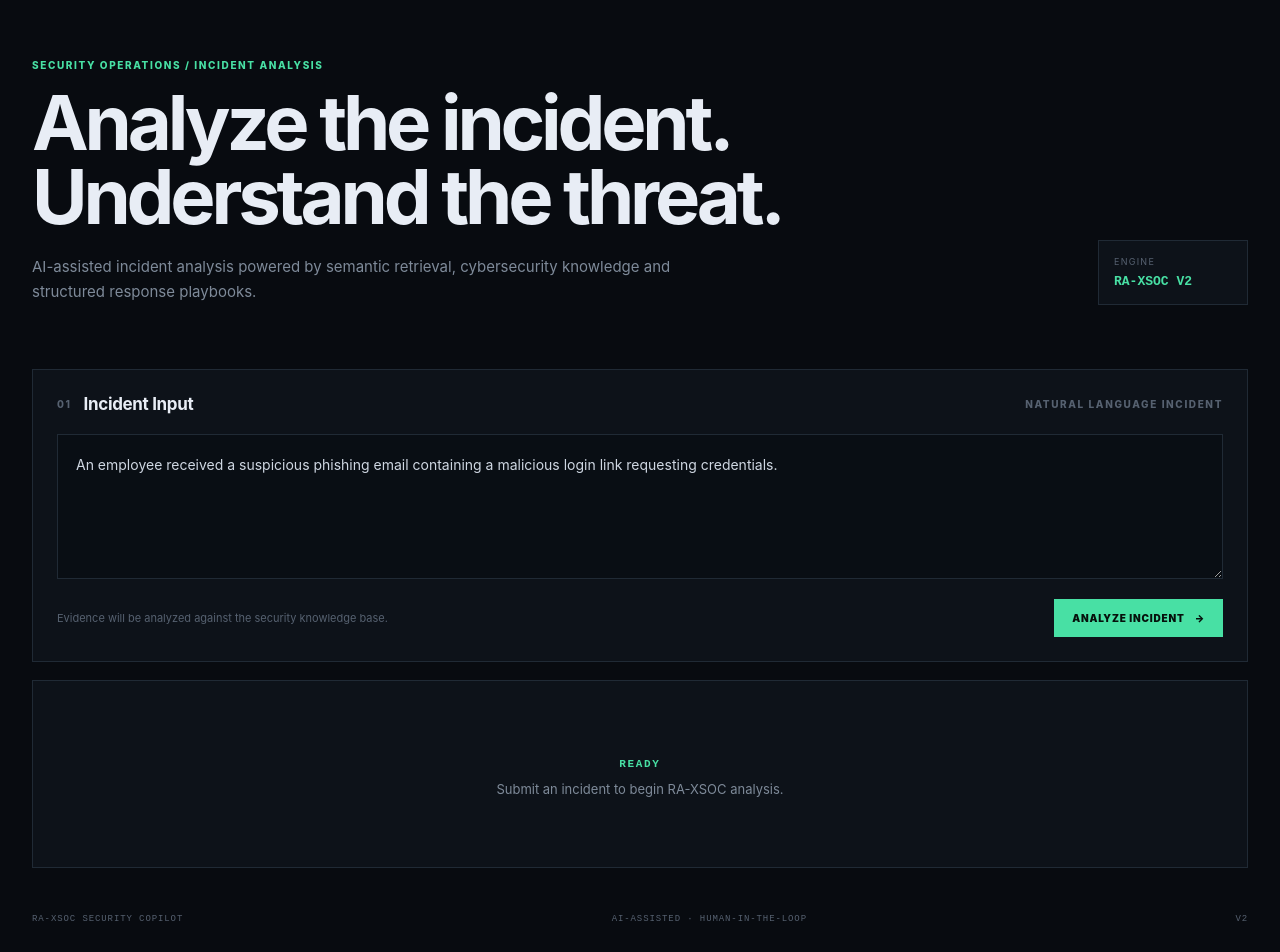
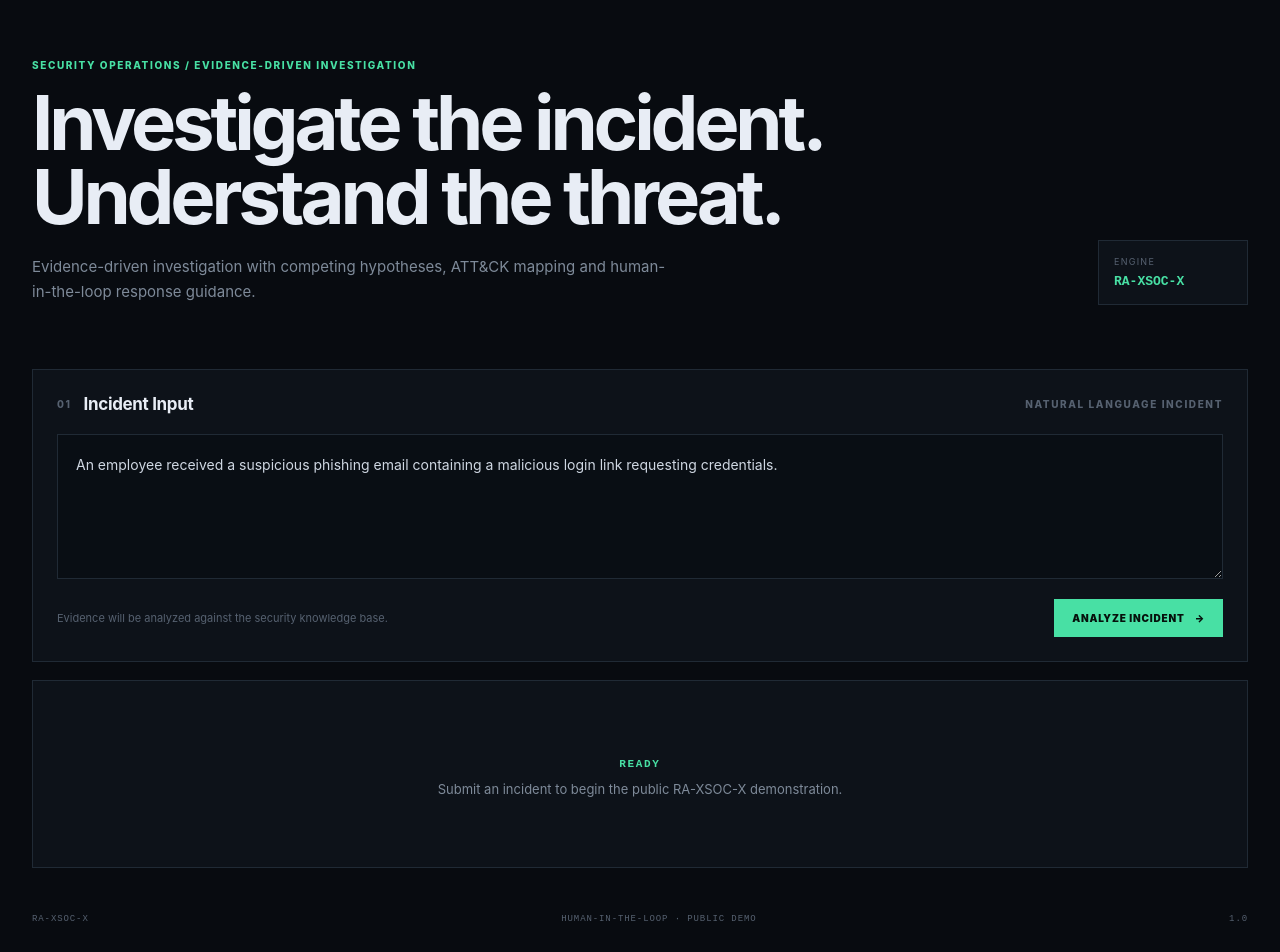
Before and after one commit to Sarma9273/ra-xsoc-security-copilot, a React (Vite) app in the folder frontend/: page / in a window 1280 px wide. Shown: the part 111-1063 px from the top of the page. Built offline with nearby package versions, Linux system fonts and the light colour scheme; no server answers.

Commit message:
feat: brand frontend as RA-XSOC-X public demo

```diff
--- a/frontend/src/App.tsx
+++ b/frontend/src/App.tsx
@@ -1,6 +1,5 @@
 import { useState } from "react";
 import "./App.css";
-
 import Header from "./components/Header";
 import IncidentInput from "./components/IncidentInput";
 import AnalysisSummary from "./components/AnalysisSummary";
@@ -8,12 +7,10 @@ import EvidencePanel from "./components/EvidencePanel";
 import Alternatives from "./components/Alternatives";
 import ResponsePlaybook from "./components/ResponsePlaybook";
 import IntelligenceTelemetry from "./components/IntelligenceTelemetry";
-
 import { analyzeIncident, ApiRequestError } from "./services/api";
 import type { AnalyzeResponse } from "./types/api";
 
-const defaultIncident =
-  "An employee received a suspicious phishing email containing a malicious login link requesting credentials.";
+const defaultIncident = "An employee received a suspicious phishing email containing a malicious login link requesting credentials.";
 
 function App() {
   const [incident, setIncident] = useState(defaultIncident);
@@ -23,100 +20,43 @@ function App() {
 
   async function handleAnalyze() {
     const description = incident.trim();
-
-    if (!description) {
-      setError("Please enter a security incident description.");
+    if (!description) { setError("Please enter a security incident description."); setAnalysis(null); return; }
+    setLoading(true); setError(null);
+    try { setAnalysis(await analyzeIncident({ description })); }
+    catch (error) {
+      setError(error instanceof ApiRequestError ? `${error.message} (${error.status})` : "Unable to analyze incident.");
       setAnalysis(null);
-      return;
-    }
-
-    setLoading(true);
-    setError(null);
-
-    try {
-      const result = await analyzeIncident({
-        description,
-      });
-
-      setAnalysis(result);
-    } catch (error) {
-      if (error instanceof ApiRequestError) {
-        setError(`${error.message} (${error.status})`);
-      } else {
-        setError("Unable to connect to the RA-XSOC API.");
-      }
-
-      setAnalysis(null);
-    } finally {
-      setLoading(false);
-    }
+    } finally { setLoading(false); }
   }
 
   return (
     <main className="app-shell">
-      <Header modelVersion={analysis?.model_version ?? "ra-xsoc-v2"} />
-
+      <Header modelVersion={analysis?.model_version ?? "ra-xsoc-x-browser-demo-1.0"} />
       <section className="hero">
         <div>
-          <p className="eyebrow">SECURITY OPERATIONS / INCIDENT ANALYSIS</p>
-
-          <h1>
-            Analyze the incident.
-            <br />
-            Understand the threat.
-          </h1>
-
-          <p className="hero-copy">
-            AI-assisted incident analysis powered by semantic retrieval,
-            cybersecurity knowledge and structured response playbooks.
-          </p>
+          <p className="eyebrow">SECURITY OPERATIONS / EVIDENCE-DRIVEN INVESTIGATION</p>
+          <h1>Investigate the incident.<br />Understand the threat.</h1>
+          <p className="hero-copy">Evidence-driven investigation with competing hypotheses, ATT&CK mapping and human-in-the-loop response guidance.</p>
         </div>
-
-        <div className="version-badge">
-          <span>ENGINE</span>
-          <strong>RA-XSOC V2</strong>
-        </div>
+        <div className="version-badge"><span>ENGINE</span><strong>RA-XSOC-X</strong></div>
       </section>
-
-      <IncidentInput
-        incident={incident}
-        loading={loading}
-        error={error}
-        onChange={setIncident}
-        onAnalyze={handleAnalyze}
-      />
-
+      <IncidentInput incident={incident} loading={loading} error={error} onChange={setIncident} onAnalyze={handleAnalyze} />
       {analysis ? (
         <>
           <AnalysisSummary analysis={analysis} />
-
           <EvidencePanel analysis={analysis} />
-
           <IntelligenceTelemetry analysis={analysis} />
-
           <Alternatives analysis={analysis} />
-
           <ResponsePlaybook analysis={analysis} />
         </>
       ) : (
         <section className="empty-state">
           <span>{loading ? "ANALYZING" : "READY"}</span>
-
-          <p>
-            {loading
-              ? "RA-XSOC is processing the incident."
-              : "Submit an incident to begin RA-XSOC analysis."}
-          </p>
+          <p>{loading ? "RA-XSOC-X is processing the incident." : "Submit an incident to begin the public RA-XSOC-X demonstration."}</p>
         </section>
       )}
-
-      <footer>
-        <span>RA-XSOC SECURITY COPILOT</span>
-        <span>AI-ASSISTED · HUMAN-IN-THE-LOOP</span>
-        <span>V2</span>
-      </footer>
+      <footer><span>RA-XSOC-X</span><span>HUMAN-IN-THE-LOOP · PUBLIC DEMO</span><span>1.0</span></footer>
     </main>
   );
 }
-
 export default App;
```
